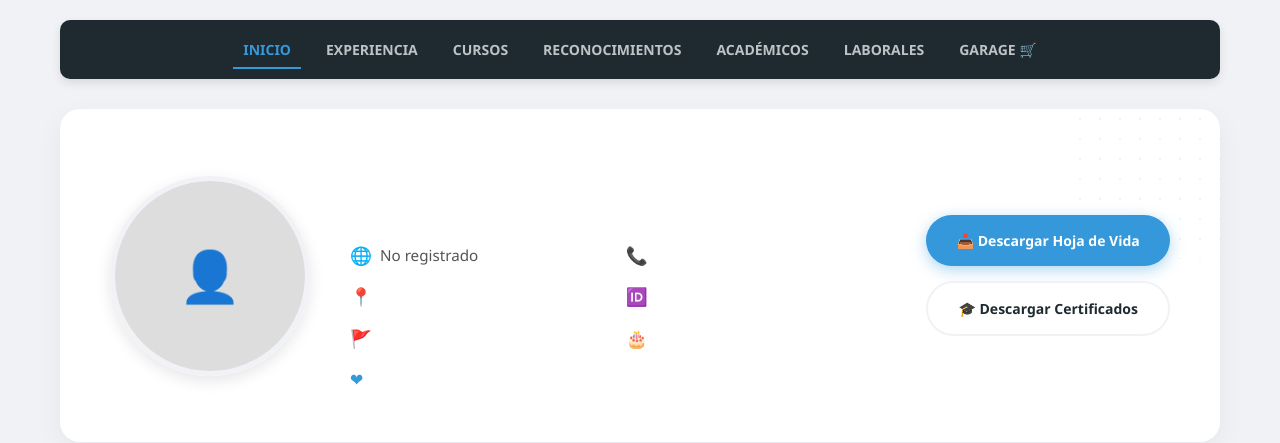
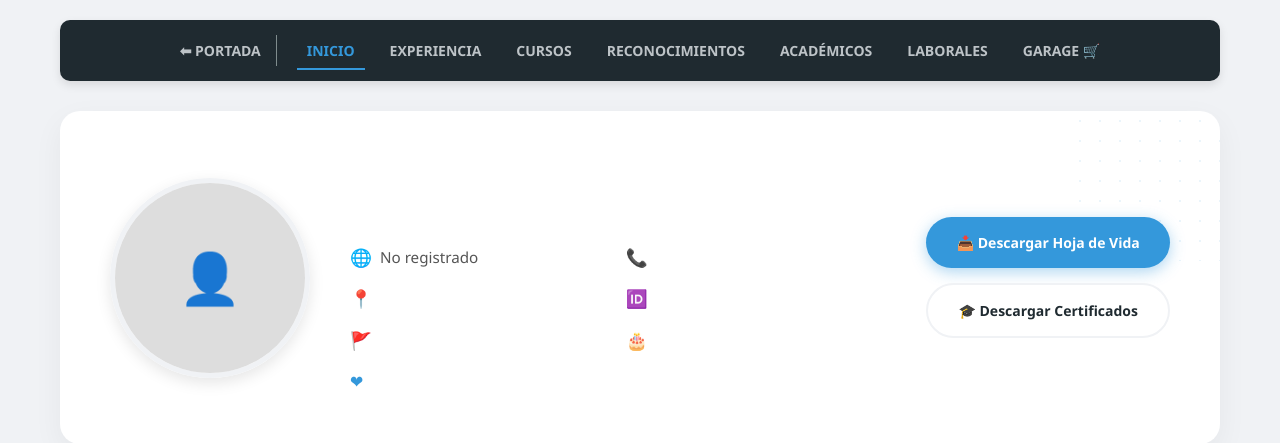
Before and after one commit to JeanCarpio/mi-cv-django, a Django app: page /hoja-de-vida/ in a window 1280 px wide. Shown: the top 443 px of the page. Run offline with Django 5.2, Linux system fonts and the light colour scheme; data that the repository does not hold is empty.

Commit message:
Diseño mejorado

```diff
--- a/cv/templates/cv/home.html
+++ b/cv/templates/cv/home.html
@@ -9,7 +9,7 @@
         padding: 15px 20px;
         border-radius: 10px;
         display: flex;
-        justify-content: center; /* Centrado completo ya que quitamos el botón derecho */
+        justify-content: center;
         align-items: center;
         flex-wrap: wrap;
         gap: 15px;
@@ -17,7 +17,7 @@
         box-shadow: 0 4px 10px rgba(0,0,0,0.1);
     }
 
-    .nav-left { display: flex; gap: 15px; flex-wrap: wrap; justify-content: center; }
+    .nav-left { display: flex; gap: 15px; flex-wrap: wrap; justify-content: center; align-items: center; }
 
     .tab-btn {
         background-color: transparent;
@@ -31,6 +31,8 @@
         text-transform: uppercase;
         padding: 5px 10px;
         position: relative;
+        text-decoration: none; /* Para que el enlace 'Volver' no tenga subrayado */
+        display: inline-block;
     }
 
     .tab-btn:hover { color: white; }
@@ -46,7 +48,7 @@
     .tab-content.active { display: block; }
     @keyframes fadeIn { from { opacity: 0; transform: translateY(10px); } to { opacity: 1; transform: translateY(0); } }
 
-    /* --- TARJETA DE PERFIL (ESTILO JANDRY) --- */
+    /* --- TARJETA DE PERFIL --- */
     .profile-card {
         background-color: white;
         border-radius: 20px;
@@ -60,14 +62,12 @@
         overflow: hidden;
     }
 
-    /* Decoración de fondo */
     .profile-card::before {
         content: ''; position: absolute; top: 0; right: 0; width: 150px; height: 150px;
         background: radial-gradient(circle, #3498db 10%, transparent 10.5%);
         background-size: 20px 20px; opacity: 0.1;
     }
 
-    /* Columna Foto */
     .profile-photo-container {
         flex: 0 0 auto;
         width: 200px; height: 200px;
@@ -78,7 +78,6 @@
     }
     .profile-photo-container img { width: 100%; height: 100%; object-fit: cover; }
 
-    /* Columna Info Central */
     .profile-info { flex: 1; min-width: 300px; }
 
     .profile-name {
@@ -88,7 +87,6 @@
         font-size: 1.2rem; color: #3498db; font-weight: 500; margin-bottom: 30px;
     }
 
-    /* Grid de Datos Personales */
     .data-grid {
         display: grid;
         grid-template-columns: 1fr 1fr;
@@ -98,12 +96,9 @@
     .data-item { font-size: 0.95rem; color: #555; display: flex; align-items: center; gap: 8px; }
     .data-item b { color: #1f2a30; }
     .icon { color: #3498db; font-size: 1.1rem; }
-
-    /* Enlaces dentro de los datos */
     .data-link { color: #555; text-decoration: none; transition: color 0.2s; }
     .data-link:hover { color: #3498db; }
 
-    /* Columna Botones (Derecha) */
     .profile-actions {
         flex: 0 0 auto;
         display: flex;
@@ -149,7 +144,6 @@
     .line-company { font-size: 14px; font-weight: 600; color: #555; margin-bottom: 10px; }
     .line-desc { color: #666; font-size: 14px; line-height: 1.6; }
 
-    /* Estilos Garage */
     .galeria { display: flex; flex-wrap: wrap; gap: 20px; justify-content: center; }
     .producto-card { width: 250px; background: white; border: 1px solid #eee; border-radius: 10px; overflow: hidden; transition: transform 0.2s; }
     .producto-card:hover { transform: translateY(-5px); box-shadow: 0 10px 20px rgba(0,0,0,0.1); }
@@ -157,7 +151,6 @@
     .info-prod { padding: 15px; }
     .btn-whatsapp { display: block; width: 100%; background: #25D366; color: white; text-align: center; padding: 8px; border-radius: 5px; text-decoration: none; font-weight: bold; margin-top: 10px; }
 
-    /* Responsive */
     @media (max-width: 900px) {
         .profile-card { flex-direction: column; text-align: center; padding: 30px; }
         .data-grid { grid-template-columns: 1fr; text-align: left; }
@@ -168,6 +161,10 @@
 
 <div class="tabs-nav">
     <div class="nav-left">
+        <a href="{% url 'welcome' %}" class="tab-btn" style="border-right: 1px solid #7f8c8d; padding-right: 15px; margin-right: 5px;">
+            ⬅ Portada
+        </a>
+
         <button class="tab-btn active" onclick="openTab(event, 'inicio')">Inicio</button>
         <button class="tab-btn" onclick="openTab(event, 'experiencia')">Experiencia</button>
         <button class="tab-btn" onclick="openTab(event, 'cursos')">Cursos</button>
@@ -180,7 +177,6 @@
 
 <div id="inicio" class="tab-content active">
     <div class="profile-card">
-
         <div class="profile-photo-container">
             {% if perfil.fotoperfil %}
                 <img src="{{ perfil.fotoperfil.url }}" alt="Foto Perfil">
@@ -200,7 +196,6 @@
                         {{ perfil.sitioweb|default:"No registrado" }}
                     </a>
                 </div>
-
                 <div class="data-item"><span class="icon">📞</span> <span>{{ perfil.telefonofijo }}</span></div>
                 <div class="data-item"><span class="icon">📍</span> <span>{{ perfil.direcciondomiciliaria }}</span></div>
                 <div class="data-item"><span class="icon">🆔</span> <span>{{ perfil.numerocedula }}</span></div>
@@ -221,7 +216,6 @@
                 🎓 Descargar Certificados
             </a>
         </div>
-
     </div>
 </div>
 
```
